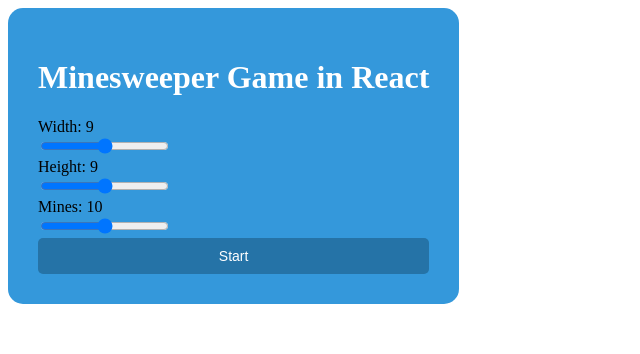
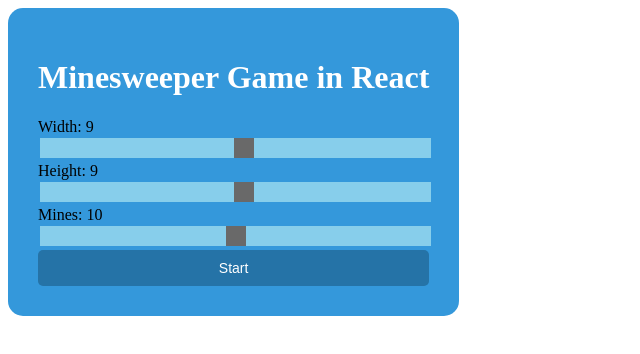
Before and after one commit to nbsp1221/react-minesweeper-game, a React app: page / in a window 1280 px wide. Shown: the top 354 px of the page, without its empty margins (0-640 px from the left). Built offline with nearby package versions, Linux system fonts and the light colour scheme.

Commit message:
Create `Slider` styled component

```diff
--- a/src/components/settings/Settings.jsx
+++ b/src/components/settings/Settings.jsx
@@ -2,21 +2,22 @@ import React from 'react';
 import styled from 'styled-components';
 
 import Button from 'styled/Button';
+import Slider from 'styled/Slider';
 
 const Settings = () => {
 	return (
 		<SettingsStyle>
 			<div>
 				<div>Width: 9</div>
-				<div><input type="range" /></div>
+				<div><Slider min='9' max='30' /></div>
 			</div>
 			<div>
 				<div>Height: 9</div>
-				<div><input type="range" /></div>
+				<div><Slider min='9' max='30' /></div>
 			</div>
 			<div>
 				<div>Mines: 10</div>
-				<div><input type="range" /></div>
+				<div><Slider min='10' max='30' /></div>
 			</div>
 			<div>
 				<Button>Start</Button>
--- /dev/null
+++ b/src/styled/Slider.js
@@ -0,0 +1,31 @@
+import styled, { css } from 'styled-components';
+
+const thumbCss = css`
+	background-color: dimgray;
+	border: none;
+	border-radius: 0;
+	width: 20px;
+	height: 20px;
+`;
+
+const Slider = styled.input.attrs({
+	type: 'range',
+})`
+	background-color: skyblue;
+	outline: none;
+	width: 100%;
+	height: 20px;
+	-webkit-appearance: none;
+	&::-webkit-slider-thumb {
+		${thumbCss};
+		-webkit-appearance: none;
+	}
+	&::-moz-range-thumb {
+		${thumbCss};
+	}
+	&::-ms-thumb {
+		${thumbCss};
+	}
+`;
+
+export default Slider;
```
